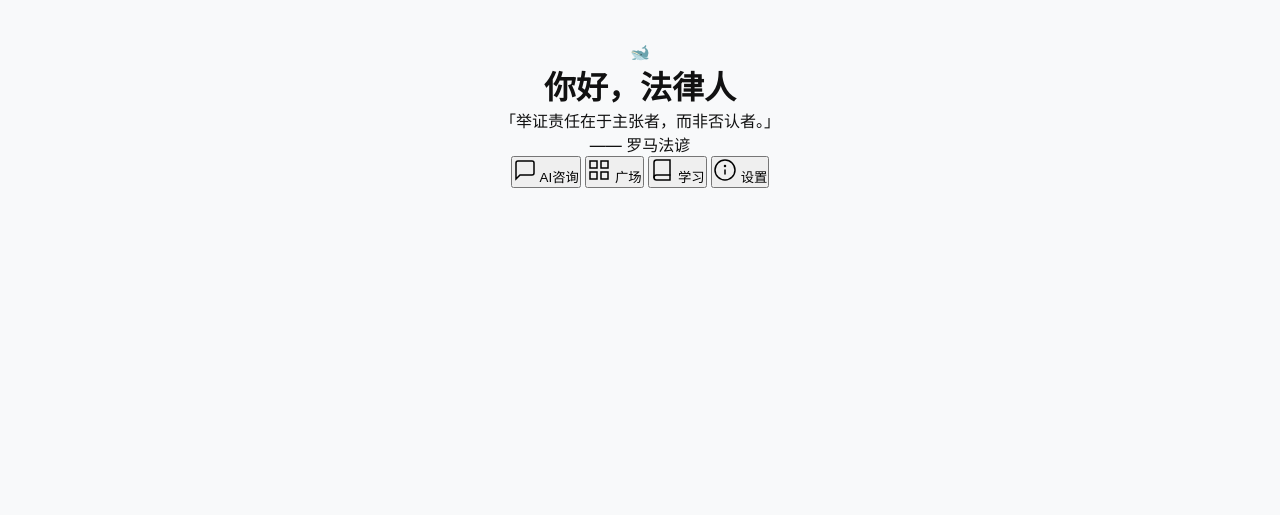
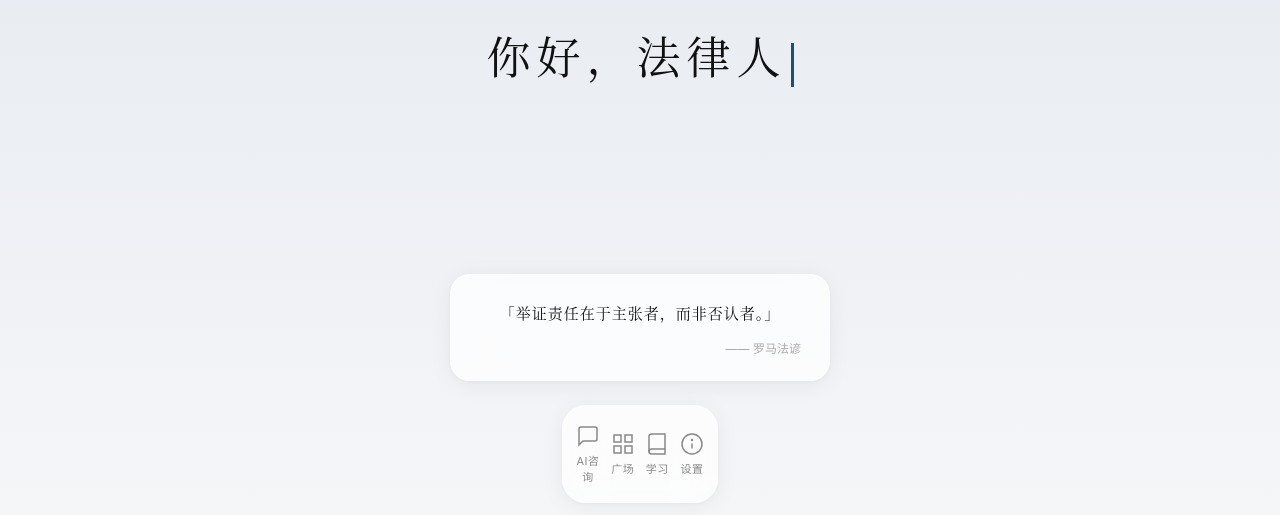
Before and after one commit to Seawhy-ai/LexPilot, a website: page standalone/law.html in a window 1280 px wide. Shown: the part 285-800 px from the top of the page. Drawn offline with nearby package versions, Linux system fonts and the light colour scheme.

Commit message:
fix: 底部导航+名言卡片改为白色磨砂玻璃圆弧设计
- 底部四按钮：白色磨砂玻璃(backdrop-blur)圆弧卡片，悬浮于底部
- 法律名言卡片：同样磨砂玻璃风格
- 主页淡雅渐变背景，衬托磨砂效果
- 暗色模式适配

```diff
--- a/standalone/law.html
+++ b/standalone/law.html
@@ -40,16 +40,30 @@
     /* ===== SCREENS ===== */
     .screen{flex:1;display:none!important;flex-direction:column;overflow-y:auto;background:var(--invite-bg);-webkit-overflow-scrolling:touch}
     .screen.show{display:flex!important}
-    #homeScreen{align-items:center;justify-content:center;padding:calc(40px + var(--safe-top)) 20px calc(40px + var(--safe-bottom));text-align:center;min-height:100dvh;min-height:-webkit-fill-available}
+    #homeScreen{align-items:center;justify-content:space-between;padding:0;text-align:center;min-height:100dvh;min-height:-webkit-fill-available;background:linear-gradient(180deg,#f0f4f8 0%,#e8ecf2 30%,#f5f6f8 100%)}
+    body.dark #homeScreen{background:linear-gradient(180deg,#1a1a1a 0%,#111 30%,#1a1a1a 100%)}
     #homeScreen.hide{display:none!important}
 
-    /* ===== HOME SCREEN ===== */
-    #homeScreen .logo{margin-bottom:12px;display:flex;align-items:center;justify-content:center}
-    #homeScreen .logo .ico{color:var(--accent)}
-    #homeScreen h2{font-size:clamp(22px,5vw,28px);font-weight:800;margin-bottom:4px;letter-spacing:-0.5px}
-    #homeScreen .brand-tagline{font-size:clamp(12px,2.8vw,14px);color:var(--text2);margin-bottom:10px;line-height:1.6;max-width:300px;margin-left:auto;margin-right:auto;padding:0 8px}
-    #homeScreen .brand-tagline em{font-style:normal;color:var(--accent);font-weight:600}
-    #homeScreen .sub{font-size:12px;color:var(--text2);margin-bottom:14px}
+    /* ===== WELCOME SCREEN ===== */
+    .welcome-hero{flex:1;display:flex;flex-direction:column;align-items:center;justify-content:center;padding:20px;padding-top:calc(50px + var(--safe-top))}
+    .whale-icon{font-size:52px;margin-bottom:28px;animation:whaleFloat 3s ease-in-out infinite}
+    @keyframes whaleFloat{0%,100%{transform:translateY(0)}50%{transform:translateY(-14px)}}
+    .typewriter{font-family:"SimSun","STSong","Songti SC","Noto Serif CJK SC",serif;font-size:clamp(30px,7vw,44px);font-weight:400;color:var(--text);min-height:60px;letter-spacing:6px;transition:opacity .3s}
+    .typewriter .cursor{display:inline-block;width:3px;height:1em;background:var(--accent);margin-left:4px;animation:blink 1s step-end infinite;vertical-align:text-bottom}
+    @keyframes blink{0%,100%{opacity:1}50%{opacity:0}}
+
+    /* frosted quote card */
+    .quote-card{background:rgba(255,255,255,0.72);backdrop-filter:blur(20px);-webkit-backdrop-filter:blur(20px);border:1px solid rgba(255,255,255,0.6);border-radius:20px;padding:24px 28px;margin:0 auto 24px;max-width:380px;width:calc(100% - 48px);box-shadow:0 4px 24px rgba(0,0,0,0.06),0 1px 4px rgba(0,0,0,0.04);transition:opacity .4s}
+    body.dark .quote-card{background:rgba(40,40,40,0.8);border:1px solid rgba(255,255,255,0.08);box-shadow:0 4px 24px rgba(0,0,0,0.3)}
+    .quote-text{font-family:"SimSun","STSong","Songti SC","Noto Serif CJK SC",serif;font-size:15px;line-height:1.9;color:var(--text);margin-bottom:12px;letter-spacing:1px}
+    .quote-author{font-size:12px;color:var(--text2);text-align:right;opacity:.7}
+
+    /* frosted bottom nav card */
+    #bottomNav{display:flex;justify-content:space-around;align-items:center;margin:0 16px;margin-bottom:calc(12px + env(safe-area-inset-bottom));padding:8px 8px;background:rgba(255,255,255,0.72);backdrop-filter:blur(20px);-webkit-backdrop-filter:blur(20px);border:1px solid rgba(255,255,255,0.6);border-radius:24px;box-shadow:0 4px 24px rgba(0,0,0,0.06),0 1px 4px rgba(0,0,0,0.04);flex-shrink:0}
+    body.dark #bottomNav{background:rgba(40,40,40,0.8);border:1px solid rgba(255,255,255,0.08);box-shadow:0 4px 24px rgba(0,0,0,0.3)}
+    #bottomNav .nav-item{display:flex;flex:1;flex-direction:column;align-items:center;gap:4px;cursor:pointer;padding:10px 4px;border:none;background:none;color:var(--text2);font-family:inherit;font-size:11px;transition:all .15s;letter-spacing:.5px;border-radius:16px}
+    #bottomNav .nav-item:active{color:var(--accent);background:rgba(74,144,217,0.08)}
+    #bottomNav .nav-item svg{width:24px;height:24px}
     .cta-btn{display:flex;align-items:center;justify-content:center;gap:4px;width:100%;max-width:320px;margin:0 auto 20px;padding:15px 24px;border:none;border-radius:16px;font-size:clamp(15px,3.5vw,17px);font-weight:700;cursor:pointer;color:#fff;background:linear-gradient(135deg,#1a5276,#2980b9);box-shadow:0 4px 20px rgba(26,82,118,0.3);transition:all .15s;font-family:inherit;letter-spacing:.5px;min-height:50px}
     .cta-btn:active{transform:scale(.97);opacity:.9}
 
```
